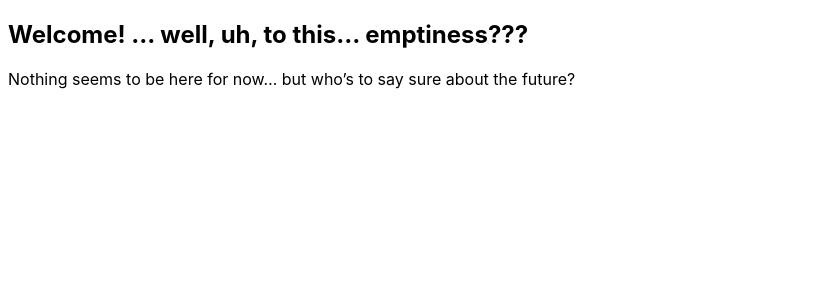
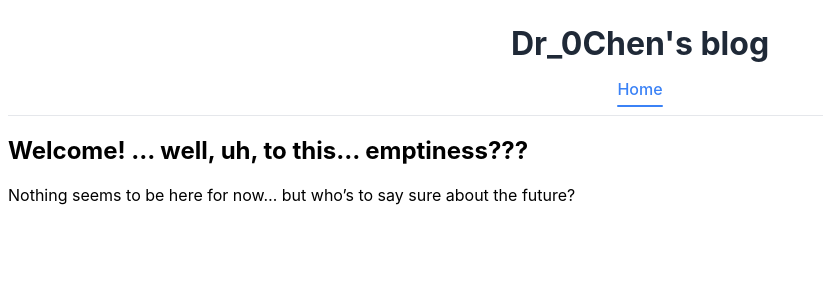
Before and after one commit to dr0chen/dr0chen.github.io, a Jekyll site: the page built from index.md, in a window 1280 px wide. Shown: the top 300 px of the page, without its empty margins (0-823 px from the left). Built offline with Jekyll 4.4.1, drawn with Linux system fonts in a browser that asks for light colours.

Commit message:
simple header

```diff
--- /dev/null
+++ b/_includes/header.html
@@ -0,0 +1,19 @@
+<header class="site-header">
+  <div class="container">
+    <div class="site-brand">
+      <a href="{{ site.baseurl | default: '/' }}" class="site-title">
+        {{ site.title | default: "My Site" }}
+      </a>
+    </div>
+
+    <nav class="site-nav">
+      <ul class="nav-list">
+        <li class="nav-item">
+          <a href="{{ site.baseurl | default: '/' }}" class="nav-link {% if page.url == '/' %}active{% endif %}">
+            Home
+          </a>
+        </li>
+      </ul>
+    </nav>
+  </div>
+</header>
--- a/_layouts/default.html
+++ b/_layouts/default.html
@@ -7,6 +7,7 @@
     <link rel="stylesheet" href="{{ "/assets/css/main.css" | relative_url }}">
   </head>
   <body>
+    {% include header.html%}
     {{ content }}
   </body>
 </html>
--- a/assets/css/main.scss
+++ b/assets/css/main.scss
@@ -2,3 +2,92 @@
 ---
 
 @use "base";
+
+/* 基础变量 */
+:root {
+  --header-bg: #ffffff;
+  --header-text: #1f2937;
+  --header-link: #4b5563;
+  --header-link-hover: #3b82f6;
+  --header-active: #3b82f6;
+  --border-color: #e5e7eb;
+  --container-max-width: 1200px;
+  --header-padding: 1rem;
+}
+
+/* 头部容器 */
+.site-header {
+  background-color: var(--header-bg);
+  border-bottom: 1px solid var(--border-color);
+  position: sticky;
+  top: 0;
+  z-index: 100;
+  padding: var(--header-padding) 0;
+}
+
+.container {
+  max-width: var(--container-max-width);
+  margin: 0 auto;
+  padding: 0 1.5rem;
+  display: flex;
+  flex-direction: column;
+  justify-content: space-between;
+  align-items: center;
+  flex-wrap: wrap;
+  gap: 1rem;
+}
+
+/* 品牌/标题 */
+.site-brand {
+  flex-shrink: 0;
+}
+
+.site-title {
+  font-size: 2rem;
+  font-weight: 700;
+  text-decoration: none;
+  color: var(--header-text);
+  transition: color 0.2s ease;
+}
+
+.site-title:hover {
+  color: var(--header-link-hover);
+}
+
+/* 导航菜单（桌面） */
+.site-nav {
+  display: flex;
+}
+
+.nav-list {
+  display: flex;
+  list-style: none;
+  margin: 0;
+  padding: 0;
+  gap: 2rem;
+}
+
+.nav-link {
+  text-decoration: none;
+  color: var(--header-link);
+  font-weight: 500;
+  transition: color 0.2s ease;
+  padding: 0.5rem 0;
+  position: relative;
+}
+
+.nav-link:hover,
+.nav-link.active {
+  color: var(--header-active);
+}
+
+.nav-link.active::after {
+  content: '';
+  position: absolute;
+  bottom: 0;
+  left: 0;
+  width: 100%;
+  height: 2px;
+  background-color: var(--header-active);
+  border-radius: 2px;
+}
```
